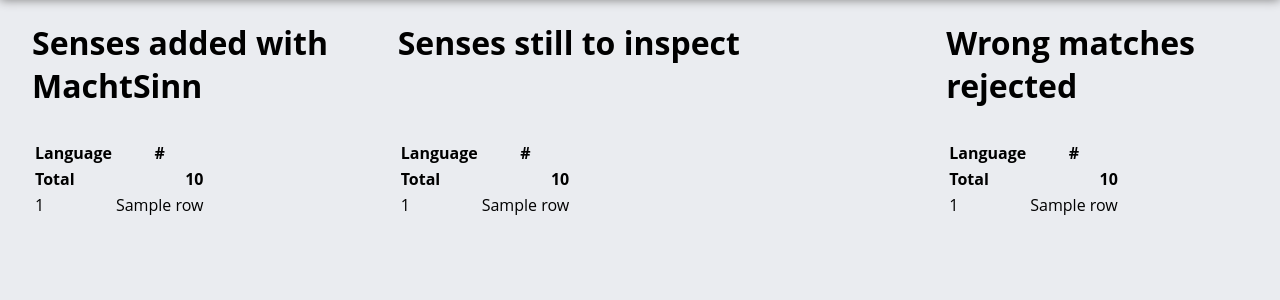
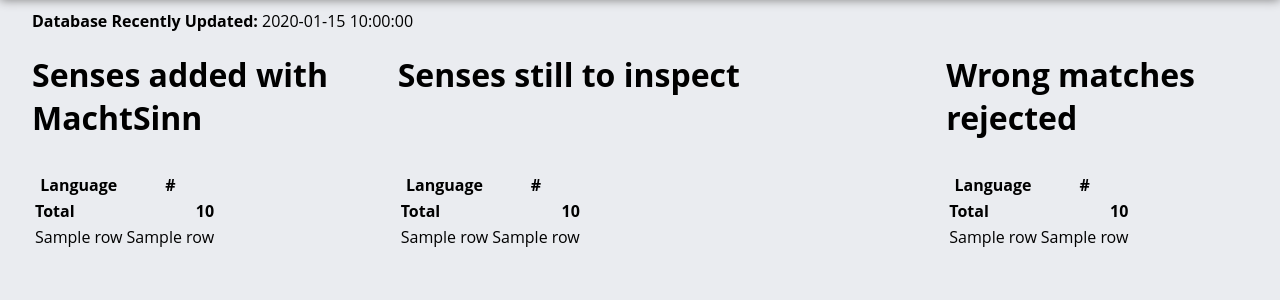
Before and after one commit to Nudin/makesense, a Flask app: template templates/statistics.html in a window 1280 px wide. Shown: the part 53-353 px from the top of the page. Run offline with Flask 2, Linux system fonts and the light colour scheme; the template is opened without the code that fills it: most values are stand-ins (such as "Sample title", 1, 10 or a date in 2020); parts of the project's set-up code (start-up, migrations or seed data) failed here and were passed over; some libraries are stand-ins or nearby versions.

Commit message:
Created display for date/time in html. Added in support css. Refactored all update queries in app.py to also record time-of-update. Added db_update module to add in new timestamp column. Also refactored html to support changes

```diff
--- a/app.py
+++ b/app.py
@@ -18,6 +18,7 @@
 # You should have received a copy of the GNU General Public License along
 # with this program.  If not, see <http://www.gnu.org/licenses/>.
 
+import datetime
 import json
 import os
 import urllib
@@ -163,14 +164,16 @@ def reject():
 
     # Update DB status
     cursor = db.connection.cursor()
+    timestamp = datetime.datetime.now(datetime.timezone.utc)
     cursor.execute(
         """
         UPDATE
         matches
-        SET status = -1
+        SET status = -1,
+        timestamp = "%s"
         WHERE QID = %s and LID = %s
         """,
-        (qid[1:], lid[1:]),
+        (timestamp, qid[1:], lid[1:]),
     )
     cursor.close()
     db.connection.commit()
@@ -206,17 +209,20 @@ def save():
         claims = sense.claims.get("P5137")
         if claims and claims[0].value["id"] == qid:
             cursor = db.connection.cursor()
+            timestamp = datetime.datetime.now(datetime.timezone.utc)
             cursor.execute(
                 """
                 UPDATE
                 matches
-                SET status = 2
+                SET status = 2,
+                timestamp = "%s"
                 WHERE QID = %s and LID = %s
                 """,
-                (qid[1:], lid[1:]),
+                (timestamp,qid[1:], lid[1:]),
             )
             cursor.close()
             db.connection.commit()
+            updated = datime
             return "Sense already existing", 409
     # TODO: check if this can be removed
     if lang not in languages:
@@ -230,14 +236,16 @@ def save():
 
     # Update DB status
     cursor = db.connection.cursor()
+    timestamp = datetime.datetime.now(datetime.timezone.utc)
     cursor.execute(
         """
         UPDATE
         matches
-        SET status = 1
+        SET status = 1,
+        timestamp= "%s"
         WHERE QID = %s and LID = %s
         """,
-        (qid[1:], lid[1:]),
+        (timestamp, qid[1:], lid[1:]),
     )
     cursor.close()
     db.connection.commit()
@@ -246,9 +254,10 @@ def save():
 
 @app.route("/statistics", methods=["GET"])
 def statistics():
+    temp = {}
     cursor = db.connection.cursor()
     cursor.execute(
-        """SELECT languages.code, count(*)
+        """SELECT timestamp, languages.code, count(*)
         from matches join languages
         on matches.lang = languages.lang
         where status = %s
@@ -257,8 +266,15 @@ def statistics():
         (1,),
     )
     added = cursor.fetchall()
+    try:
+        added_ts = max([row[0] for row in added])
+    except (ValueError, TypeError) as e:
+        added_ts = None
+        print(e)
+
+    temp['added_ts'] = added_ts
     cursor.execute(
-        """SELECT languages.code, count(*)
+        """SELECT timestamp, languages.code, count(*)
         from matches join languages
         on matches.lang = languages.lang
         where status = %s
@@ -267,8 +283,14 @@ def statistics():
         (-1,),
     )
     rejected = cursor.fetchall()
+    try:
+        rejected_ts = max([row[0] for row in rejected if row[0]])
+    except (ValueError, TypeError) as e:
+        rejected_ts = None
+        print(e)
+    temp['rejected_ts'] = rejected_ts
     cursor.execute(
-        """SELECT languages.code, count(*)
+        """SELECT timestamp, languages.code, count(*)
         from matches join languages
         on matches.lang = languages.lang
         where status = %s
@@ -277,10 +299,25 @@ def statistics():
         (0,),
     )
     todo = cursor.fetchall()
+    try:
+        todo_ts = max([row[0] for row in todo if row[0]])
+    except (TypeError, ValueError) as e:
+        todo_ts = None
+        print(e)
+
+    temp['todo_ts'] = todo_ts
     cursor.close()
     username = flask.session.get("username", None)
+    try:
+        update = max([v] for k, v in temp.items() if v)
+    except ValueError:
+        update = ''
+        pass
+    else:
+        update = update[0].strftime('%c')
     return flask.render_template(
-        "statistics.html", added=added, todo=todo, rejected=rejected, username=username
+        "statistics.html", added=added, todo=todo, rejected=rejected, username=username,
+        updated = update
     )
 
 
--- a/static/statistics.css
+++ b/static/statistics.css
@@ -22,3 +22,11 @@ tr.total {
 tbody tr td:last-child {
     text-align: right;
 }
+.updated{
+	margin-top: 10px;
+	grid-column: 1/4;
+	font-weight: bold;
+}
+.date{
+	font-weight: normal;
+}
--- a/templates/statistics.html
+++ b/templates/statistics.html
@@ -8,6 +8,9 @@
 {% endblock %}
 
 {% block content %}
+<div class="updated stat">
+        Database Recently Updated: <span class="date">{{ updated }}</span>
+</div>
 <div class="stat">
 <h1>Senses added with MachtSinn</h1>
 <table>
@@ -17,13 +20,13 @@
         </tr>
         <tr class="total">
                 <td>Total</td>
-                <td>{{added|sum(attribute='1')}}</td>
+                <td>{{added|sum(attribute='2')}}</td>
         </tr>
 
         {% for row in added -%}
         <tr>
-                <td>{{row[0]}}</td>
                 <td>{{row[1]}}</td>
+                <td>{{row[2]}}</td>
         </tr>
         {% endfor %}
 </table>
@@ -38,13 +41,13 @@
         </tr>
         <tr class="total">
                 <td>Total</td>
-                <td>{{todo|sum(attribute='1')}}</td>
+                <td>{{todo|sum(attribute='2')}}</td>
         </tr>
 
         {% for row in todo -%}
         <tr>
-                <td>{{row[0]}}</td>
                 <td>{{row[1]}}</td>
+                <td>{{row[2]}}</td>
         </tr>
         {% endfor %}
 </table>
@@ -59,13 +62,13 @@
         </tr>
         <tr class="total">
                 <td>Total</td>
-                <td>{{rejected|sum(attribute='1')}}</td>
+                <td>{{rejected|sum(attribute='2')}}</td>
         </tr>
 
         {% for row in rejected -%}
         <tr>
-                <td>{{row[0]}}</td>
                 <td>{{row[1]}}</td>
+                <td>{{row[2]}}</td>
         </tr>
         {% endfor %}
 </table>
```
Also changed, not shown: db_update.py (added, +19 -0 lines).
